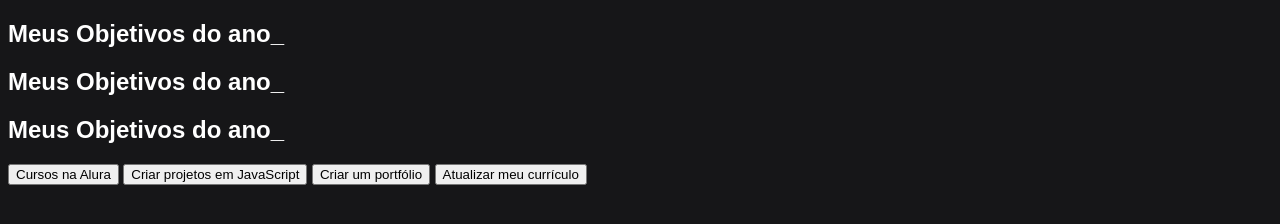
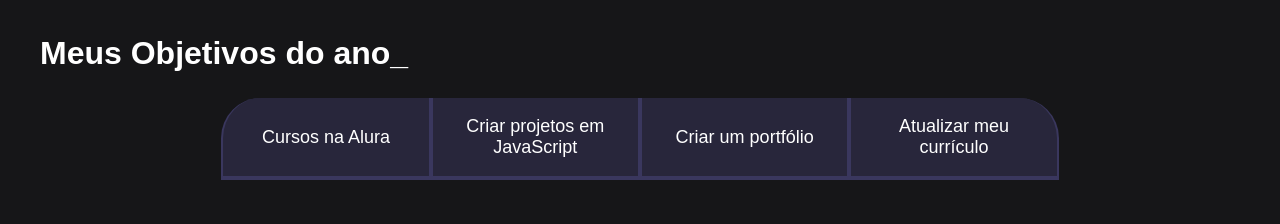
Before and after one commit to pumpumie/projeto-html, a plain HTML site: page index.html in a window 1280 px wide. Drawn offline with Linux system fonts and the light colour scheme.

Commit message:
estilizei o site

```diff
--- a/index.html
+++ b/index.html
@@ -12,17 +12,6 @@
 <!-- código omitido -->
 <body>
     <section class="conteudo-principal"></section>
-</body>
-</html>
-<body>
-    <section class="conteudo-principal"></section>
-        <h2 class="titulo-principal">Meus Objetivos do ano_</h2>
-</body>
-</html>
-<body>
-    <section class="conteudo-principal"></section>
-        <h2 class="titulo-principal">Meus Objetivos do ano_</h2>
-        <div class="botoes"></div>
 </body>
 </html>
 <body>
--- a/style.css
+++ b/style.css
@@ -32,3 +32,70 @@ body {
   color: var(--branco);
   font-family: 'Chakra Petch', sans-serif;
 }
+.conteudo-principal {
+  display: flex;
+  flex-direction: column;
+  justify-content: center;
+  align-items: center;
+  max-width: 1200px;
+  width: 100%;
+  margin: 0 auto;
+}
+.titulo-principal {
+  text-align: left;
+  width: 100%;
+  font-size: 32px;
+}
+.titulo-principal span {
+  color: var(--verde);
+}
+.botao{
+  font-family: "Crakra Petch", sans-serif;
+  background-color: var(--botao-inativo);
+  color: var(--branco);
+  display: flex;
+  justify-content: center;
+  padding: 1em;
+  font-size: 18px;
+  align-items: center;
+}
+.botao {
+  font-family: "Crakra Petch", sans-serif;
+  background-color: var(--botao-inativo);
+  color: var(--branco);
+  display: flex;
+  justify-content: center;
+  padding: 1em;
+  font-size: 18px;
+  align-items: center;
+  width: 100%;
+  border-bottom: 4px solid var(--botao-ativo);
+  border-left: 2px solid var(--botao-ativo);
+  border-right: 2px solid var(--botao-ativo);
+  border-top: none;
+}
+.botoes {
+  display: block;
+}
+
+@media screen and (min-width: 768px) {
+  .botoes {
+      display: flex;
+  }
+}
+.botao:first-child {
+  border-radius: 40px 40px 0 0;
+}
+@media screen and (min-width: 768px) {
+  .botoes {
+      display: flex;
+  }
+
+  .botao:first-child {
+      border-radius: 40px 0 0 0;
+  }
+
+  .botao:last-child {
+      border-radius: 0 40px 0 0;
+  }
+}
```
